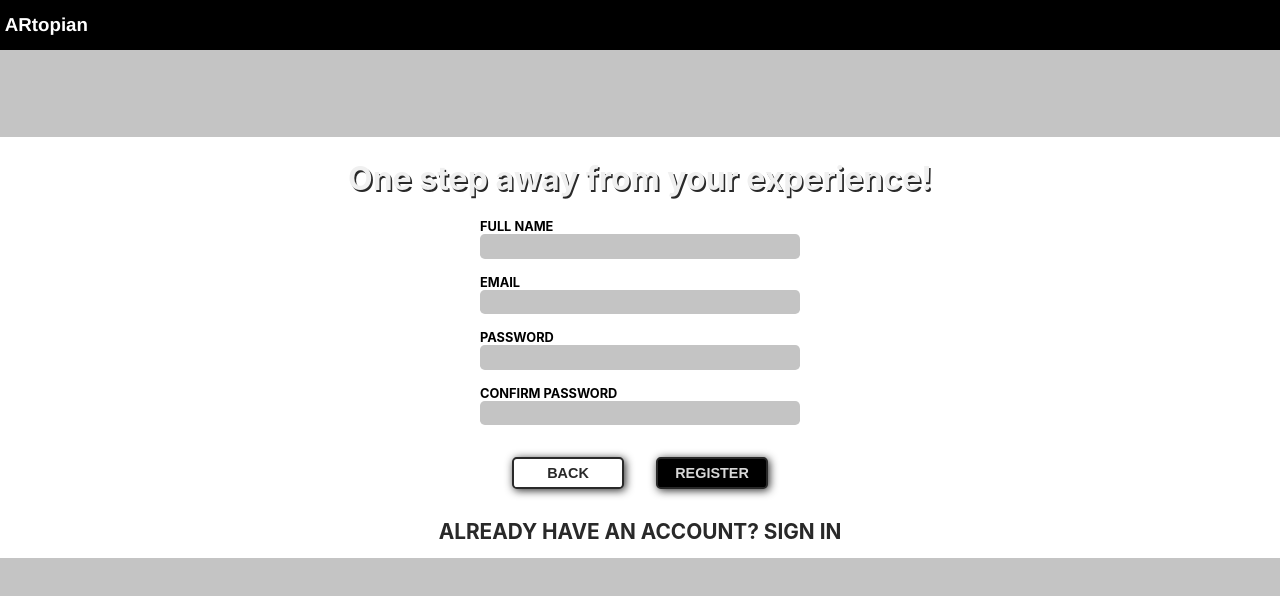
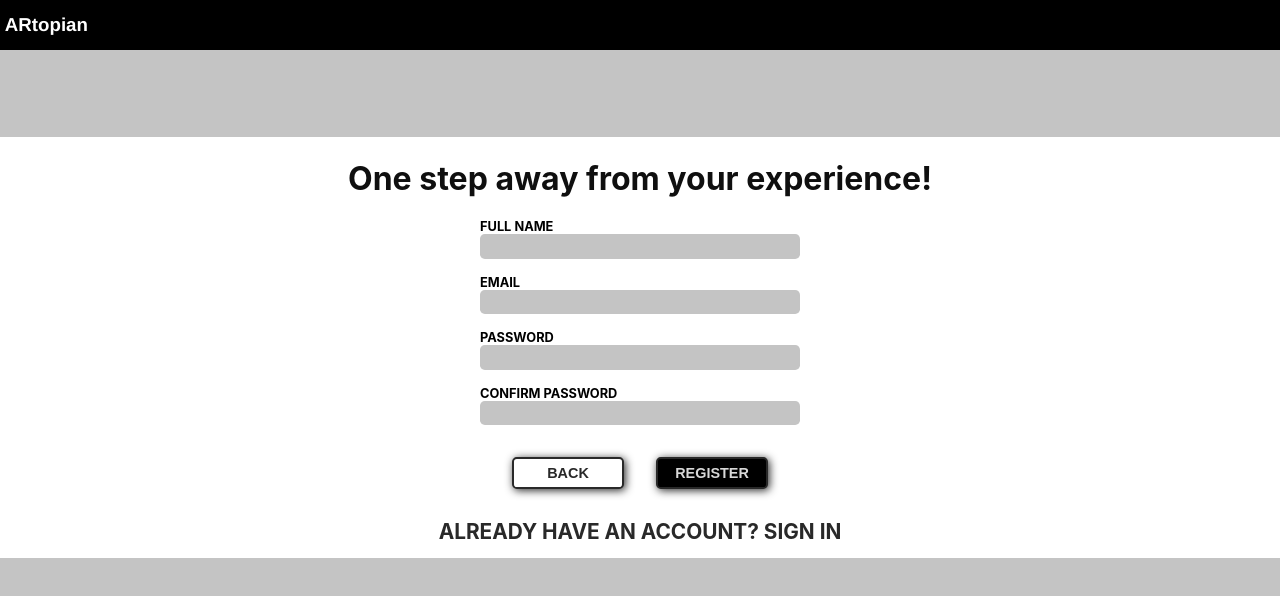
Before and after one commit to TSB1999/ar-topian, a React (Create React App) app: page /register in a window 1280 px wide. Shown: the top 596 px of the page. Built offline with nearby package versions, Linux system fonts and the light colour scheme.

Commit message:
registration done

```diff
--- a/src/5.elements/0.atoms/text/heading/index.tsx
+++ b/src/5.elements/0.atoms/text/heading/index.tsx
@@ -4,13 +4,19 @@ import "./styles.css";
 export interface TextProps {
   backgroundColor?: string;
   color?: string;
+  textShadow?: string;
   label: string;
   onClick?: () => void;
 }
 
-export const Heading: React.FC<TextProps> = ({ color, label, ...props }) => {
+export const Heading: React.FC<TextProps> = ({
+  color,
+  textShadow,
+  label,
+  ...props
+}) => {
   return (
-    <h1 className="heading-text" style={{ color }}>
+    <h1 className="heading-text" style={{ color, textShadow }}>
       {label}
     </h1>
   );
--- a/src/5.elements/1.molecules/landing-buttons/index.tsx
+++ b/src/5.elements/1.molecules/landing-buttons/index.tsx
@@ -1,28 +1,32 @@
 import React from "react";
 import "./styles.scss";
 import SubmitButton, { ButtonProps } from "../../0.atoms/buttons/submit";
-import { Link } from "react-router-dom";
+import { BrowserRouter as Router, Link } from "react-router-dom";
 
 export interface TextProps {
   lightLabel: string;
   darkLabel: string;
+  firstRoute: string;
+  secondRoute: string;
   onClick?: () => void;
 }
 
 export const ButtonPair: React.FC<TextProps> = ({ ...props }) => {
   return (
+    // <Router>
     <div className="landing-buttons">
       <div>
-        {/* <Link to="/register"> */}
-        <SubmitButton label={props.lightLabel} theme="light" />
-        {/* </Link> */}
+        <Link to={props.firstRoute}>
+          <SubmitButton label={props.lightLabel} theme="light" />
+        </Link>
       </div>
       <div>
-        {/* <Link to="/sign-in"> */}
-        <SubmitButton label={props.darkLabel} theme="dark" />
-        {/* </Link> */}
+        <Link to={props.secondRoute}>
+          <SubmitButton label={props.darkLabel} theme="dark" />
+        </Link>
       </div>
     </div>
+    // </Router>
   );
 };
 
--- a/src/5.elements/2.organisms/landing/index.tsx
+++ b/src/5.elements/2.organisms/landing/index.tsx
@@ -28,7 +28,12 @@ export const Landing: React.FC<LandingProps> = ({ ...props }) => {
           <SubHeading label="BRING YOUR ITEMS TO LIFE" />
         </div>
         <div style={{ marginBottom: "1rem" }}>
-          <ButtonPair lightLabel="Register" darkLabel="Sign In" />
+          <ButtonPair
+            firstRoute="/register"
+            secondRoute="/sign-in"
+            lightLabel="Register"
+            darkLabel="Sign In"
+          />
         </div>
       </div>
     </div>
--- a/src/5.elements/2.organisms/registration/index.tsx
+++ b/src/5.elements/2.organisms/registration/index.tsx
@@ -26,7 +26,12 @@ export default function RegistrationElement() {
         <input type="password" name="confirm_password" /**value */ />
 
         <div className="registration-form__buttons">
-          <ButtonPair lightLabel="BACK" darkLabel="REGISTER" />
+          <ButtonPair
+            firstRoute="/"
+            secondRoute="/"
+            lightLabel="BACK"
+            darkLabel="REGISTER"
+          />
         </div>
       </form>
     </div>
--- a/src/5.elements/3.templates/register/index.tsx
+++ b/src/5.elements/3.templates/register/index.tsx
@@ -9,7 +9,11 @@ export default function Register() {
     <div className="registration">
       <div className="registration__top-panel"></div>
       <div>
-        <Heading color="#f0f0f0" label="One step away from your experience!" />
+        <Heading
+          color="#0F0F0F"
+          textShadow="none"
+          label="One step away from your experience!"
+        />
       </div>
 
       <div style={{ display: "flex", justifyContent: "center" }}>
```
Also changed, not shown: 1 other file (tests, documents, lock files or other folders).
